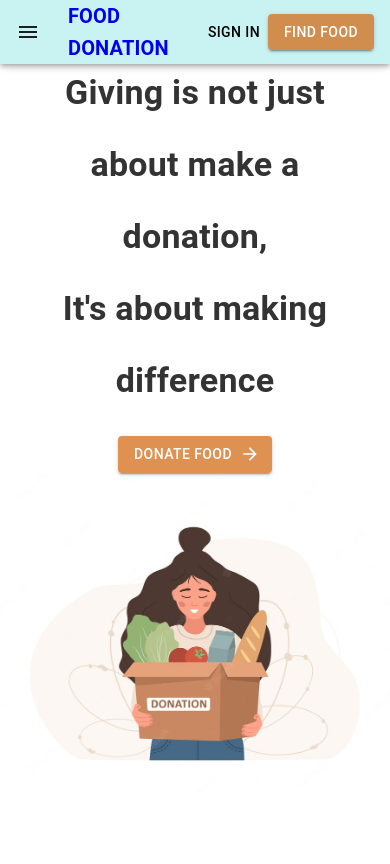
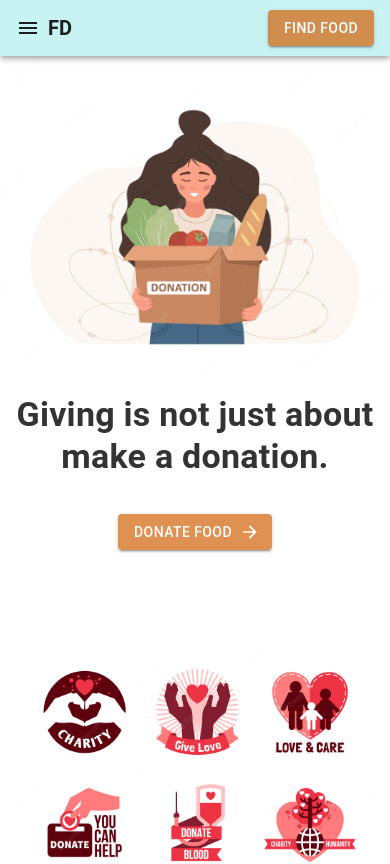
Before and after one commit to Arifur-Rahaman/zero-hunger-client, a React (Create React App) app: page / in a window 390 px wide. Shown: the top 864 px of the page. Built offline with nearby package versions, Linux system fonts and the light colour scheme.

Commit message:
Complete responsive except drawer

```diff
--- a/src/components/AppBar.jsx
+++ b/src/components/AppBar.jsx
@@ -6,7 +6,7 @@ import { useNavigate, Link } from 'react-router-dom'
 import { useDispatch, useSelector } from 'react-redux';
 import Menu from './Menu';
 import { signout } from '../features/auth/authSlice';
-import {useLocation} from 'react-router-dom';
+import { useLocation } from 'react-router-dom';
 
 
 export default function AppBar() {
@@ -14,7 +14,7 @@ export default function AppBar() {
     const dispatch = useDispatch()
     const { user } = useSelector(state => state.auth)
     const location = useLocation()
-    const handleSignin=()=>{
+    const handleSignin = () => {
         navigate('/signin')
     }
     console.log(location)
@@ -41,25 +41,44 @@ export default function AppBar() {
         }
     ]
     return (
-        <Box sx={{mb:`${location.pathname ==='/'? null : '32px'}`}}>
+        <Box sx={{ mb: `${location.pathname === '/' ? null : '32px'}` }}>
             <MuiAppBar position="fixed" color='secondary'>
                 <Toolbar>
                     <IconButton
-                        size="large"
+                        size="32"
                         edge="start"
                         color="inherit"
                         aria-label="menu"
-                        sx={{ mr: 2 }}
+                        sx={{display: {sm:'none', margin:'0 8px 0 0', padding:'0'}}}
                     >
                         <MenuIcon />
                     </IconButton>
-                    <Typography variant="h6" component="div" sx={{ flex: 1, fontWeight: '600' }}>
-                        <Link style={{ textDecoration: 'none' }} to={'/'}>
-                            FOOD DONATION
-                        </Link>
+                    <Typography
+                        variant="h6"
+                        component="div"
+                        onClick={()=>navigate('/')}
+                        sx={{
+                            flex: 1,
+                            fontWeight: '600',
+                            display:{xs:'none',sm:'block'}
+                        }}
+                    >
+                        FOOD DONATION
+                    </Typography>
+                    <Typography
+                        variant="h6"
+                        component="div"
+                        onClick={()=>navigate('/')}
+                        sx={{
+                            flex: 1,
+                            fontWeight: '600',
+                            display:{sm:'none'}
+                        }}
+                    >
+                        FD
                     </Typography>
 
-                    <Box component='div' sx={{ ml: 'auto' }}>
+                    <Box component='div' sx={{ ml: 'auto', display:{xs:'none', sm:'block'}}}>
                         {
                             user
                                 ? (
--- a/src/components/Hero.jsx
+++ b/src/components/Hero.jsx
@@ -6,21 +6,30 @@ import ArrowForwardIcon from '@mui/icons-material/ArrowForward';
 import { useNavigate } from 'react-router-dom';
 function Hero() {
     const navigate = useNavigate()
+    const titleStyle = {
+        p: { xs: '1rem', sm: '1.5rem' },
+        fontWeight: '600',
+        mb: '20px',
+        lineHeight: {sm:'72px'},
+        color: '#333',
+    }
     return (
         <Grid container>
+            <Grid item md={6} display={{ md: 'none' }}>
+                <img style={{ width: '100%', height: '100%' }} src={hero_image} alt='Food donation' />
+            </Grid>
             <Grid item md={6}>
                 <Stack justifyContent='center' alignItems='center' sx={{ height: '100%' }}>
                     <Typography
                         variant='h4'
                         align='center'
-                        sx={{
-                            p: '0 40px',
-                            fontWeight: '600',
-                            mb: '20px',
-                            lineHeight:'72px',
-                            color:'#333'
-                        }}>
-                        Giving is not just about make a donation, <br/>It's about making difference
+                        sx={titleStyle}>
+                        Giving is not just about make a donation.
+                        <Typography
+                            variant='h4'
+                            sx={{...titleStyle, display: { xs: 'none', sm: 'inline' } }}
+                            component={'span'}><br />It's about making difference
+                        </Typography>
                     </Typography>
                     <Button
                         variant='contained'
@@ -31,7 +40,7 @@ function Hero() {
                     </Button>
                 </Stack>
             </Grid>
-            <Grid item md={6}>
+            <Grid item md={6} display={{ xs: 'none', md: 'block' }}>
                 <img style={{ width: '100%', height: '100%' }} src={hero_image} alt='Food donation' />
             </Grid>
         </Grid>
--- a/src/pages/AvailableFoodScreen.jsx
+++ b/src/pages/AvailableFoodScreen.jsx
@@ -5,7 +5,7 @@ import Map from '../components/Map'
 function AvailableFoodScreen() {
   return (
     <Container>
-      <Typography variant='h4' sx={{mb:'16px'}}>Available Foods</Typography>
+      <Typography variant='h5' sx={{mb:'16px'}}>Available Foods</Typography>
       <Grid container rowGap='16px' justifyContent={'center'}>
         <Grid item xs={12}>
           <Map />
--- a/src/pages/RequestForm.jsx
+++ b/src/pages/RequestForm.jsx
@@ -44,7 +44,7 @@ function RequestForm() {
         <Container sx={{pb:'2rem'}}>
             <Grid
                 container
-                sx={{ p: '0 32px' }}
+                sx={{ p: '0' }}
                 component='form'
                 onSubmit={handleSubmit}
                 spacing={1}
--- a/src/pages/RequestListScreen.jsx
+++ b/src/pages/RequestListScreen.jsx
@@ -2,7 +2,6 @@ import { Box, Button, Container, Grid, Modal, Paper, TextField, Typography } fro
 import { Stack } from '@mui/system'
 import CallIcon from '@mui/icons-material/Call';
 import CancelIcon from '@mui/icons-material/Cancel';
-import EditIcon from '@mui/icons-material/Edit';
 import LunchDiningIcon from '@mui/icons-material/LunchDining';
 import PlaceIcon from '@mui/icons-material/Place';
 import React, { useEffect, useState } from 'react'
@@ -22,7 +21,7 @@ const style = {
   top: '50%',
   left: '50%',
   transform: 'translate(-50%, -50%)',
-  width: 400,
+  width: {xs:'90%', sm:'600px'},
   bgcolor: 'background.paper',
   border: '2px solid #000',
   boxShadow: 24,
@@ -142,7 +141,7 @@ function RequestListScreen() {
 
   return (
     <Container>
-      <Typography variant='h4' sx={{ mb: '32px' }}>All Requests</Typography>
+      <Typography variant='h5' sx={{ mb: '32px' }}>All Requests</Typography>
       <Grid container spacing={4}>
         {
           volunteerRequests.map(request => (
@@ -169,7 +168,7 @@ function RequestListScreen() {
                     spacing={0.5}
                   >
                     <PlaceIcon sx={{ fontSize: '16px' }} />
-                    <Typography variant='subtitle2'>
+                    <Typography variant='subtitle2'>Update
                       {request?.food?.area}
                     </Typography>
 
@@ -237,6 +236,7 @@ function RequestListScreen() {
           onClose={handleClose}
           aria-labelledby="modal-modal-title"
           aria-describedby="modal-modal-description"
+          sx={{maxWidth:'90%'}}
         >
           <Box sx={style}>
             <Paper sx={{ padding: '20px' }}>
@@ -284,16 +284,17 @@ function RequestListScreen() {
                     <TextField size='small' fullWidth label="Image URL" name='imageURL' value={foodInfo.servedInfo.imageURL} />
                   </Grid>
                   <Grid item container direction={'row'} alignItems='center' spacing={2}>
-                    <Grid item xs={9}>
+                    <Grid item xs={12}>
                       <TextField size='small' onChange={handleFileChange} type='file' />
                     </Grid>
-                    <Grid item xs={3}>
+                    <Grid item xs={12}>
                       <Button
                         variant='contained'
                         type="button"
                         size='small'
                         onClick={handleUpload}
                         disabled={isUploading}
+                        fullWidth
                       >
                         {isUploading ? 'uploading' : 'upload'}
                       </Button>
--- a/src/pages/RequestScreen.jsx
+++ b/src/pages/RequestScreen.jsx
@@ -99,7 +99,8 @@ function RequestScreen() {
     }
     return (
         <Container>
-            <Typography variant='h4' sx={{ mb: '16px' }}>Requests for <br /> {foodId}</Typography>
+            {/* <Typography variant='subtitle1' sx={{ mb: '16px'}}>Requests for <br />Food Id: {foodId}</Typography> */}
+            <Typography variant='h5' sx={{ mb: '16px'}}>Requests</Typography>
             <Grid container spacing={4}>
                 {
                     requests.map(request => {
@@ -108,7 +109,7 @@ function RequestScreen() {
                         const ratingTotal = totalRatings?.reduce((acc, curr) => acc + curr.rating, 0)
                         const avgRating = Math.round(ratingTotal / ratingsCount)
                         return (
-                            <Grid item md={3} key={ratings._id}>
+                            <Grid item xs={12} md={3} key={ratings._id}>
                                 <Paper sx={{ padding: '20px' }}>
                                     <Stack gap='6px' alignItems='flex-start'>
                                         {/* Volunteer Profile Start*/}
```
Also changed, not shown: src/components/FoodForm.jsx (+5 -4 lines), src/pages/DonationListScreen.jsx (+18 -18 lines), src/pages/ProfileScreen.jsx (+39 -36 lines).
